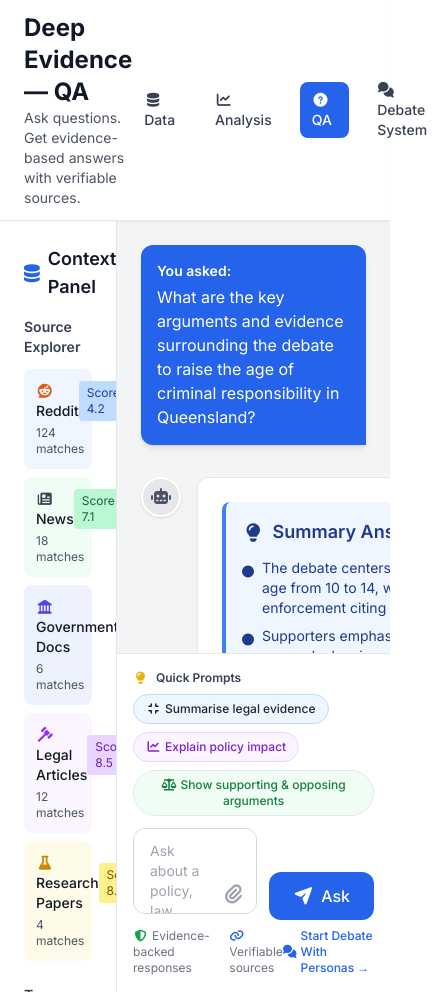
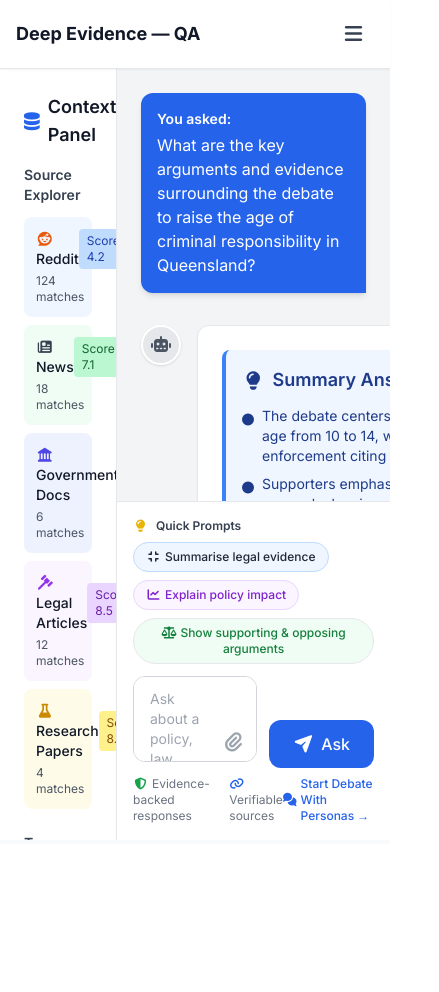
Before and after one commit to phamhyta/crime, a React (Vite) app: page /qa in a window 390 px wide. Shown: the whole page, 439 px wide, since content can reach past the window. After the commit the page ends 844 px from the top, so only its background shows below. Built offline with nearby package versions, Linux system fonts and the light colour scheme.

Commit message:
feat: enhance Header component with mobile navigation and responsive design

```diff
--- a/src/components/Header.jsx
+++ b/src/components/Header.jsx
@@ -1,7 +1,9 @@
 import { Link, useLocation } from 'react-router-dom'
+import { useState } from 'react'
 
 function Header({ title, subtitle, maxWidth = 'max-w-7xl' }) {
   const location = useLocation()
+  const [isMobileMenuOpen, setIsMobileMenuOpen] = useState(false)
 
   const navItems = [
     { path: '/', label: 'Data', icon: 'fa-database' },
@@ -12,29 +14,64 @@ function Header({ title, subtitle, maxWidth = 'max-w-7xl' }) {
 
   return (
     <header className="bg-white border-b border-gray-200 sticky top-0 z-50 shadow-sm">
-      <div className={`${maxWidth} mx-auto px-6 py-3`}>
+      <div className={`${maxWidth} mx-auto px-4 sm:px-6 py-3`}>
         <div className="flex items-center justify-between">
-          <div>
-            <h1 className="text-2xl font-bold text-gray-900">{title}</h1>
-            <p className="text-sm text-gray-600">{subtitle}</p>
+          {/* Title Section */}
+          <div className="flex-1 min-w-0">
+            <h1 className="text-lg sm:text-xl md:text-2xl font-bold text-gray-900 truncate">{title}</h1>
+            <p className="text-xs sm:text-sm text-gray-600 truncate hidden sm:block">{subtitle}</p>
           </div>
-          <nav className="flex items-center gap-4">
+
+          {/* Desktop Navigation */}
+          <nav className="hidden md:flex items-center gap-2 lg:gap-4">
             {navItems.map((item) => (
               <Link
                 key={item.path}
                 to={item.path}
-                className={`px-3 py-2 text-sm font-medium rounded-lg transition ${
+                className={`px-2 lg:px-3 py-2 text-xs lg:text-sm font-medium rounded-lg transition ${
                   location.pathname === item.path
                     ? 'text-white bg-blue-600'
                     : 'text-gray-700 hover:text-blue-600 hover:bg-gray-50'
                 }`}
               >
-                <i className={`fa-solid ${item.icon} mr-2`}></i>
-                {item.label}
+                <i className={`fa-solid ${item.icon} lg:mr-2`}></i>
+                <span className="hidden lg:inline">{item.label}</span>
               </Link>
             ))}
           </nav>
+
+          {/* Mobile Menu Button */}
+          <button
+            onClick={() => setIsMobileMenuOpen(!isMobileMenuOpen)}
+            className="md:hidden p-2 text-gray-700 hover:text-blue-600 hover:bg-gray-50 rounded-lg transition"
+            aria-label="Toggle menu"
+          >
+            <i className={`fa-solid ${isMobileMenuOpen ? 'fa-times' : 'fa-bars'} text-xl`}></i>
+          </button>
         </div>
+
+        {/* Mobile Navigation Menu */}
+        {isMobileMenuOpen && (
+          <nav className="md:hidden mt-4 pb-2 border-t border-gray-200 pt-4">
+            <div className="flex flex-col gap-2">
+              {navItems.map((item) => (
+                <Link
+                  key={item.path}
+                  to={item.path}
+                  onClick={() => setIsMobileMenuOpen(false)}
+                  className={`px-4 py-2 text-sm font-medium rounded-lg transition ${
+                    location.pathname === item.path
+                      ? 'text-white bg-blue-600'
+                      : 'text-gray-700 hover:text-blue-600 hover:bg-gray-50'
+                  }`}
+                >
+                  <i className={`fa-solid ${item.icon} mr-2`}></i>
+                  {item.label}
+                </Link>
+              ))}
+            </div>
+          </nav>
+        )}
       </div>
     </header>
   )
--- a/src/pages/DataPage.jsx
+++ b/src/pages/DataPage.jsx
@@ -253,11 +253,16 @@ function DataPage() {
     }, { responsive: true, displayModeBar: false })
   }, [activeMetric])
 
-  // Live update interval
+  // Live update interval with random delay
   useEffect(() => {
     if (isPaused) return
 
-    const interval = setInterval(() => {
+    let timeoutId = null
+    let isCancelled = false
+
+    const updateData = () => {
+      if (isCancelled) return
+
       // Add new data points
       const newTime = new Date().toLocaleTimeString()
       const newPosts = Math.floor(Math.random() * 20) + 5
@@ -396,9 +401,19 @@ function DataPage() {
         avgSentiment: (recentSentiment.reduce((a, b) => a + b, 0) / recentSentiment.length).toFixed(2),
         toxicityLevel: (recentToxicity.reduce((a, b) => a + b, 0) / recentToxicity.length).toFixed(1)
       })
-    }, 800)
 
-    return () => clearInterval(interval)
+      const randomDelay = Math.floor(Math.random() * 1000) + 1500
+      timeoutId = setTimeout(updateData, randomDelay)
+    }
+
+    // Start the first update
+    const initialDelay = Math.floor(Math.random() * 1000) + 1500
+    timeoutId = setTimeout(updateData, initialDelay)
+
+    return () => {
+      isCancelled = true
+      if (timeoutId) clearTimeout(timeoutId)
+    }
   }, [isPaused, autoScroll, activeMetric])
 
   return (
```
